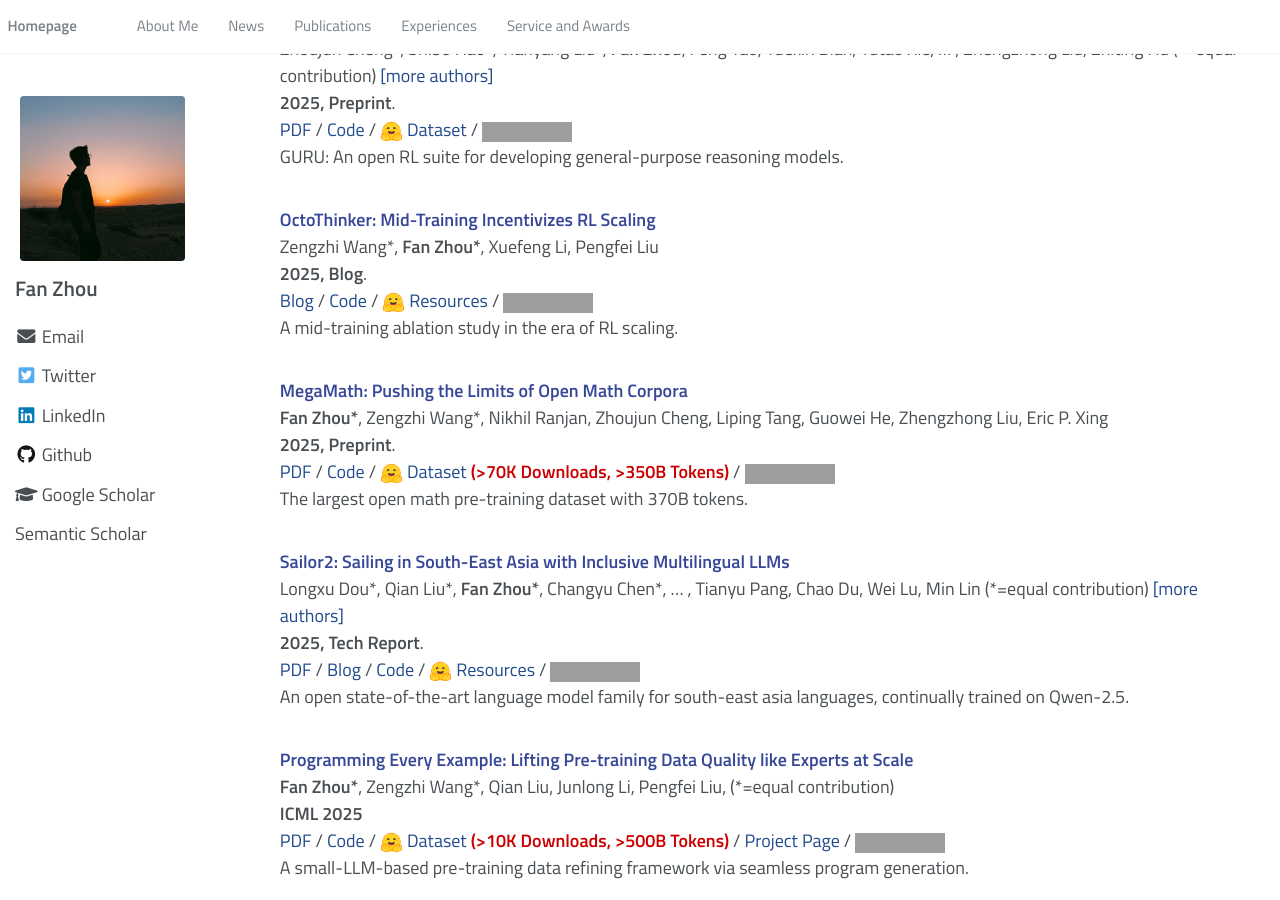
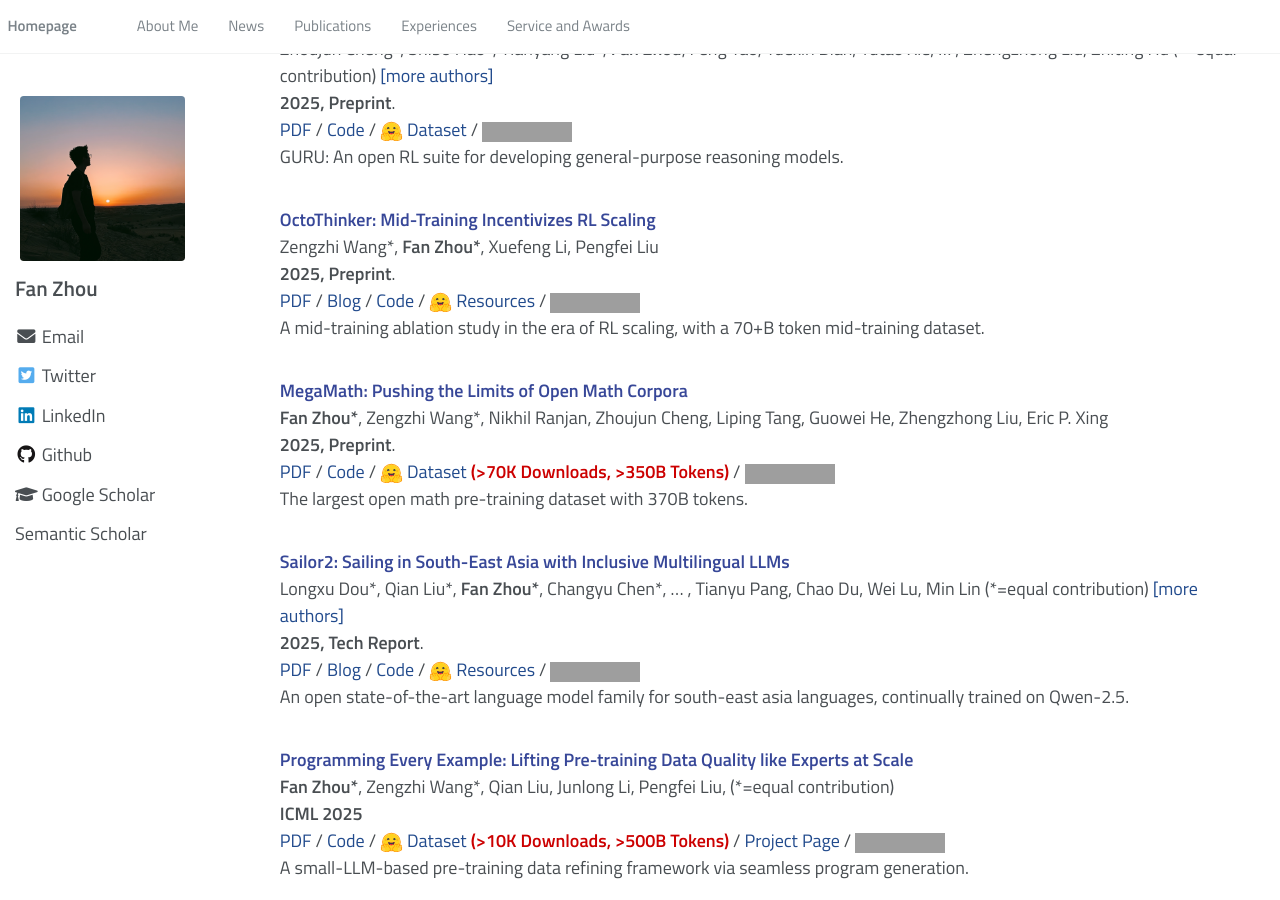
Before and after one commit to koalazf99/koalazf99.github.io, a Jekyll site: the page built from _pages/about.md, in a window 1280 px wide and 900 px high, scrolled down 668 px, cut to the strip 0-900 px from the top of the window. Built offline with Jekyll 4.4.1, drawn with Linux system fonts in a browser that asks for light colours; some web fonts are replaced; a style sheet for code colours, icons or effects is not loaded; grey boxes are pictures that could not be loaded.

Commit message:
update: octothinker link

```diff
--- a/_includes/publications.md
+++ b/_includes/publications.md
@@ -58,7 +58,8 @@ Zhengzhong Liu, Zhiting Hu (*=equal contribution)
 <div class="paper-box-text" data-selected="true" markdown="1">
 <strong><font color="#374798">OctoThinker: Mid-Training Incentivizes RL Scaling</font></strong>\\
 Zengzhi Wang\*, **Fan Zhou\***, Xuefeng Li, Pengfei Liu \\
-**2025, Blog**. <br>
+**2025, Preprint**. <br>
+<a href="https://arxiv.org/abs/2506.20512" style="pdf"><span>PDF</span></a> /
 <a href="https://natural-rugby-f7c.notion.site/OctoThinker-Revisiting-Mid-Training-1d20b810e2d680c494a9f9dad0a90d53" style="pdf"><span>Blog</span></a> /
 <a href="https://github.com/GAIR-NLP/OctoThinker" style="code"><span>Code</span></a> /
 <img src="images/huggingface_logo.svg" width=23em style="vertical-align: middle;">
@@ -66,7 +67,7 @@ Zengzhi Wang\*, **Fan Zhou\***, Xuefeng Li, Pengfei Liu \\
 <a href="https://github.com/GAIR-NLP/OctoThinker">
 <img src="https://img.shields.io/github/stars/GAIR-NLP/OctoThinker?style=social" style="vertical-align: middle;"> \\
 </a>
-<span>A mid-training ablation study in the era of RL scaling.</span>
+<span>A mid-training ablation study in the era of RL scaling, with a 70+B token mid-training dataset.</span>
 <br>
 <br>
 </div>
```
Also changed, not shown: README.md (+2 -2 lines).
